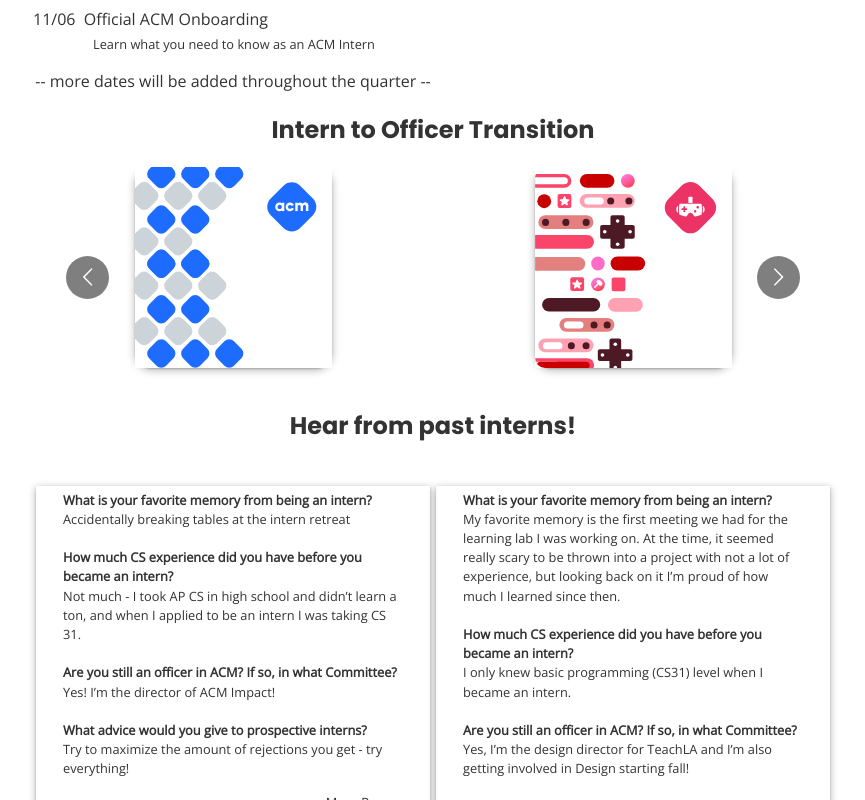
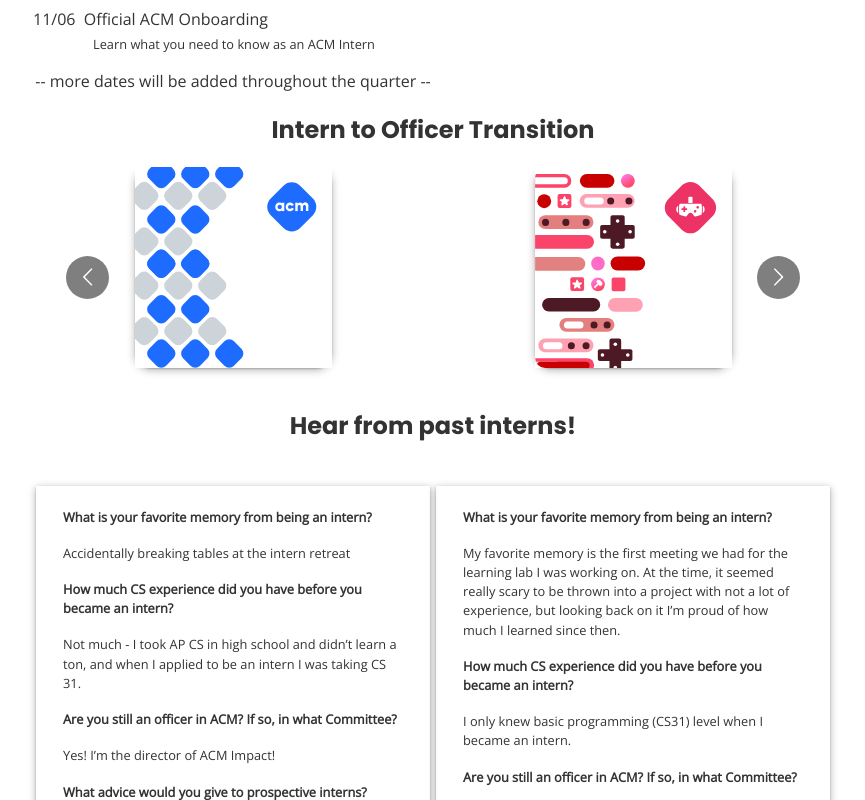
Before and after one commit to uclaacm/website, a Next.js app: page /internship in a window 1280 px wide. Shown: the part 2000-2800 px from the top of the page, without its empty margins (207-1072 px from the left). Built offline with nearby package versions, Linux system fonts and the light colour scheme.

Commit message:
replaces b and br with h4

```diff
--- a/data/internship.js
+++ b/data/internship.js
@@ -43,14 +43,14 @@ export default {
         {
             name: 'Maya Raman',
             quote: <>
-                <b>What is your favorite memory from being an intern?</b><br/>
+                <h4>What is your favorite memory from being an intern?</h4>
                 Accidentally breaking tables at the intern retreat
-                <br/><br/><b>How much CS experience did you have before you became an intern?</b><br/>
+                <h4>How much CS experience did you have before you became an intern?</h4>
                 Not much - I took AP CS in high school and didn’t learn a ton,
                 and when I applied to be an intern I was taking CS 31.
-                <br/><br/><b>Are you still an officer in ACM? If so, in what Committee?</b><br/>
+                <h4>Are you still an officer in ACM? If so, in what Committee?</h4>
                 Yes! I’m the director of ACM Impact!
-                <br/><br/><b>What advice would you give to prospective interns?</b><br/>
+                <h4>What advice would you give to prospective interns?</h4>
                 Try to maximize the amount of rejections you get - try everything!
             </>,
             image: '.',
@@ -60,15 +60,15 @@ export default {
         {
             name: 'Archisha Datta',
             quote: <>
-                <b>What is your favorite memory from being an intern?</b><br/>
+                <h4>What is your favorite memory from being an intern?</h4>
                 My favorite memory is the first meeting we had for the learning lab I was working on.
                 At the time, it seemed really scary to be thrown into a project with not a lot of experience,
                 but looking back on it I’m proud of how much I learned since then.
-                <br/><br/><b>How much CS experience did you have before you became an intern?</b><br/>
+                <h4>How much CS experience did you have before you became an intern?</h4>
                 I only knew basic programming (CS31) level when I became an intern.
-                <br/><br/><b>Are you still an officer in ACM? If so, in what Committee?</b><br/>
+                <h4>Are you still an officer in ACM? If so, in what Committee?</h4>
                 Yes, I’m the design director for TeachLA and I’m also getting involved in Design starting fall!
-                <br/><br/><b>What advice would you give to prospective interns?</b><br/>
+                <h4>What advice would you give to prospective interns?</h4>
                 If you’re on the fence about applying because you think you don’t have enough experience or
                 you don’t feel like you belong in CS culture, I would give it a shot anyways!
                 You might surprise yourself.
```
